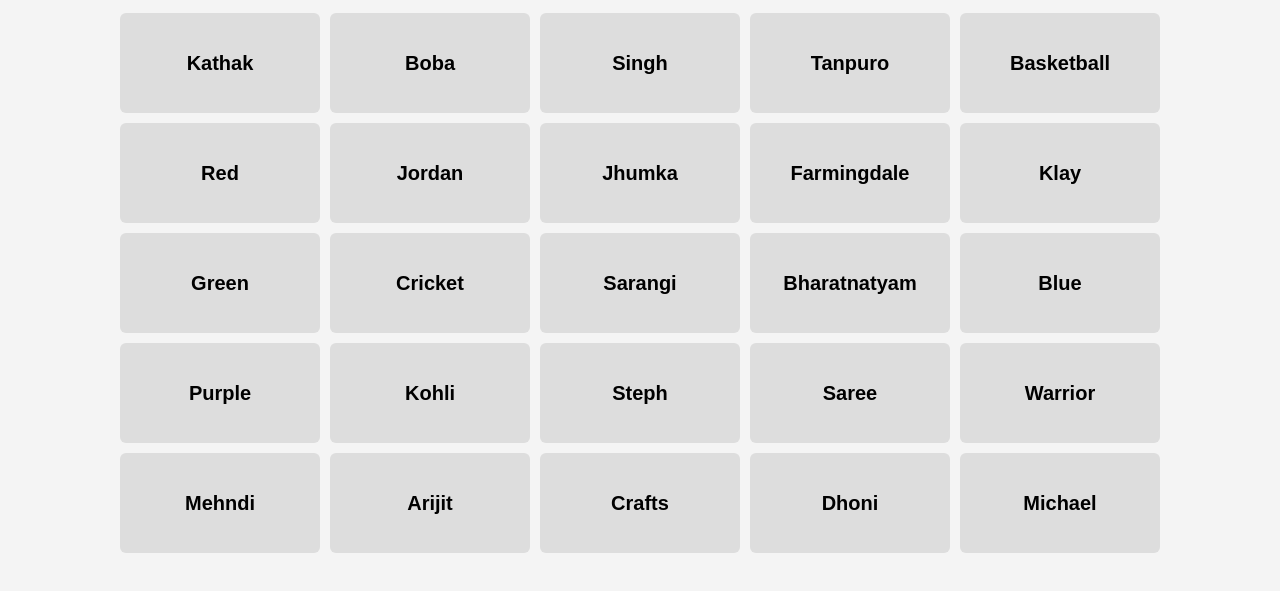
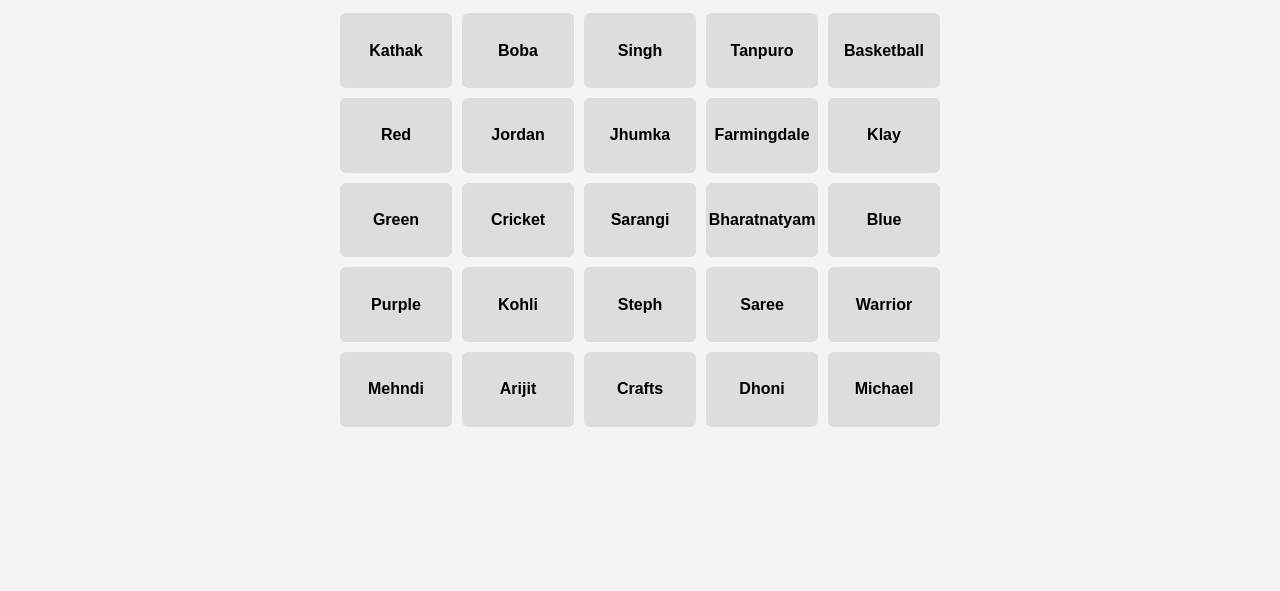
Before and after one commit to kkpatel4-hub/codenames, a plain HTML site: page index.html in a window 1280 px wide. Shown: the part 93-684 px from the top of the page. Drawn offline with Linux system fonts and the light colour scheme.

Commit message:
Update index.html

```diff
--- a/index.html
+++ b/index.html
@@ -16,14 +16,17 @@
     }
     h1 {
       margin-bottom: 1rem;
+      text-align: center;
     }
     #board {
       display: grid;
-      grid-template-columns: repeat(5, 200px);
-      grid-gap: 10px;
+      grid-template-columns: repeat(auto-fit, minmax(100px, 1fr));
+      gap: 10px;
+      width: 100%;
+      max-width: 600px;
     }
     .tile {
-      height: 100px;
+      aspect-ratio: 1.5 / 1;
       background-color: #ddd;
       display: flex;
       justify-content: center;
@@ -33,12 +36,21 @@
       cursor: pointer;
       user-select: none;
       transition: background-color 0.3s;
-      font-size: 20px;
+      font-size: 1rem;
+      padding: 0.5rem;
+      box-sizing: border-box;
+      text-align: center;
     }
     .tile.revealed.red { background-color: crimson; color: white; }
     .tile.revealed.blue { background-color: royalblue; color: white; }
     .tile.revealed.white { background-color: wheat; color: black; }
     .tile.revealed.black { background-color: black; color: white; }
+
+    @media (max-width: 600px) {
+      .tile {
+        font-size: 0.9rem;
+      }
+    }
   </style>
 </head>
 <body>
```
